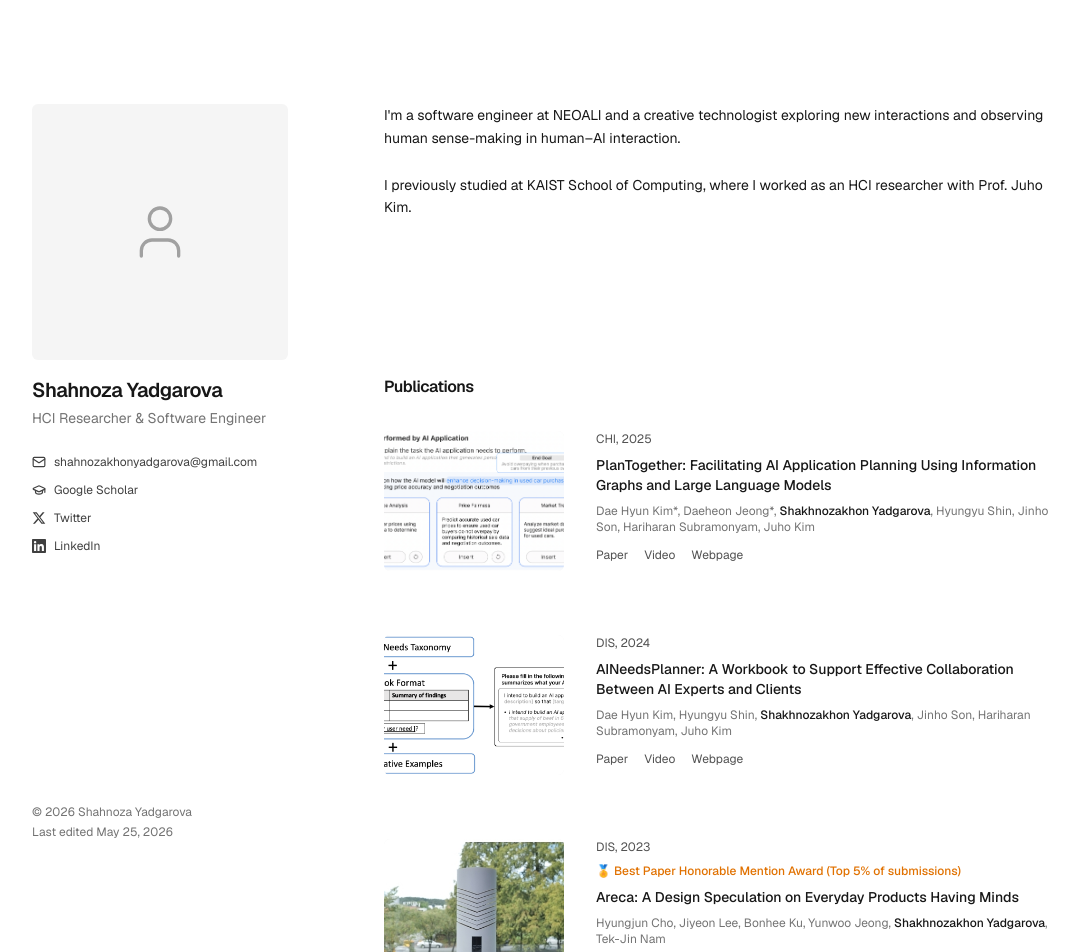
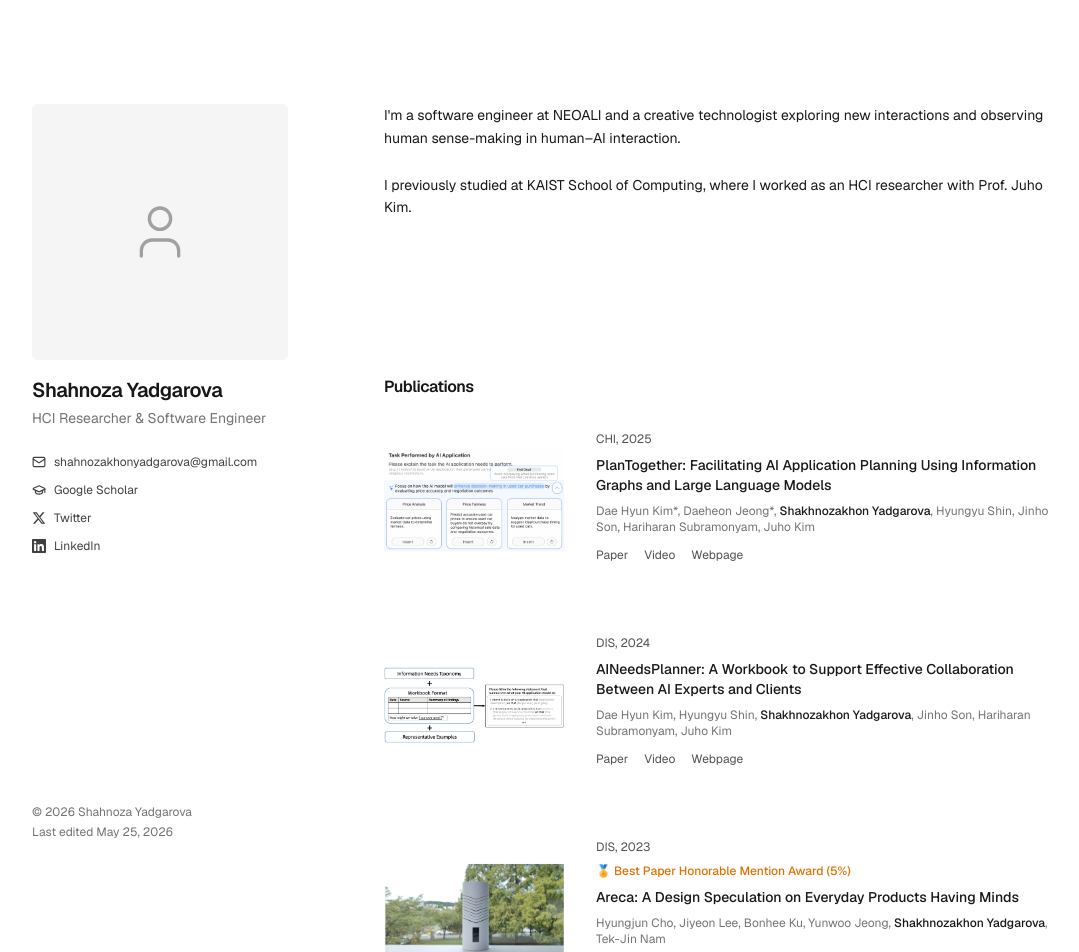
Before and after one commit to shahnozayadgar/noza, a Next.js app: page / in a window 1280 px wide. Shown: the top 952 px of the page, without its empty margins (128-1207 px from the left). Built offline with nearby package versions, Linux system fonts and the light colour scheme.

Commit message:
fix(publications): improve thumbnail display and shorten award text
- Change image background from gray to white for better contrast
- Use object-contain instead of object-cover to prevent cropping
- Shorten award text to "5%" for more concise display

```diff
--- a/app/page.tsx
+++ b/app/page.tsx
@@ -31,14 +31,14 @@ export default function HomePage() {
               {publications.map((p) => (
                 <li key={p.slug} className="flex gap-8">
                   <div className="relative h-35 w-45
-                   shrink-0 overflow-hidden rounded-md bg-neutral-100">
+                   shrink-0 overflow-hidden rounded-md bg-white">
                     {p.image && (
                       <Image
                         src={p.image}
                         alt={p.title}
                         fill
                         sizes="96px"
-                        className="object-cover"
+                        className="object-contain"
                       />
                     )}
                   </div>
--- a/content/publications.ts
+++ b/content/publications.ts
@@ -60,7 +60,7 @@ export const publications: Publication[] = [
       "Tek-Jin Nam",
     ],
     image: "/images/publications/areca.png",
-    award: "Best Paper Honorable Mention Award (Top 5% of submissions)",
+    award: "Best Paper Honorable Mention Award (5%)",
     links: [
       { label: "Paper", href: "#" },
     ],
```
